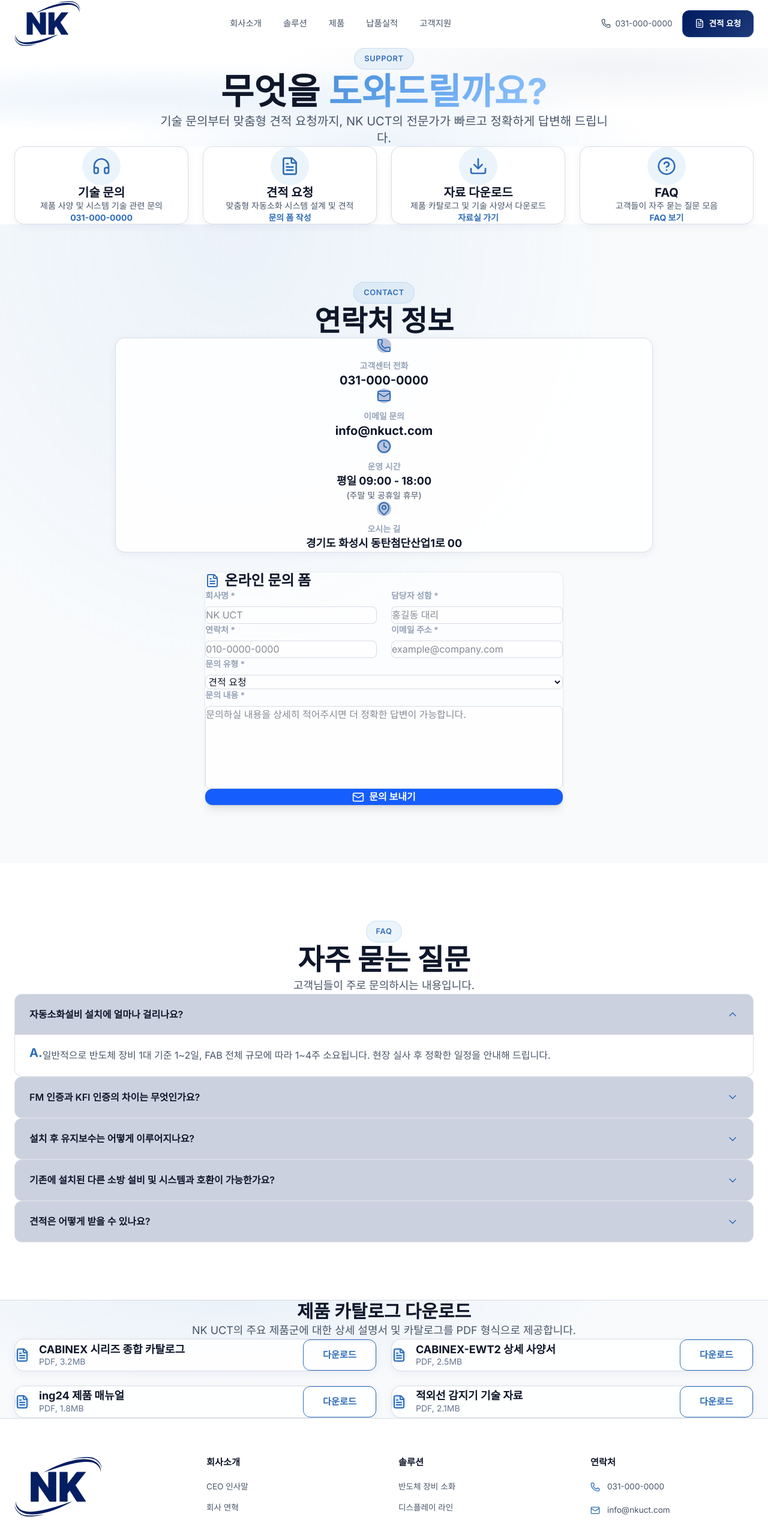
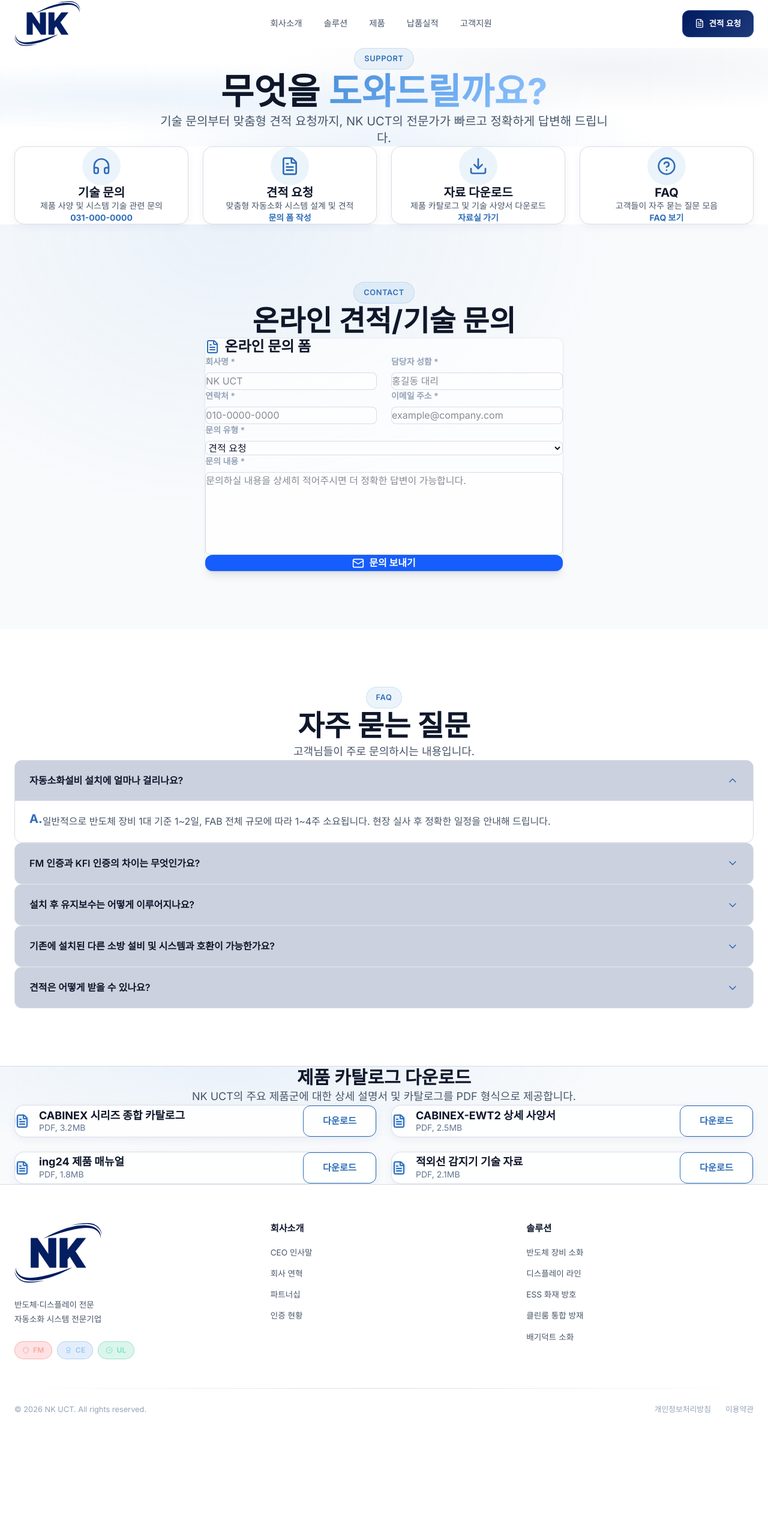
Before and after one commit to Junnn123124/nk-hp, a Next.js app in the folder nkuct-website/: page /support in a window 1280 px wide. Shown: the top 2539 px of the page at 60% size. After the commit the page ends 2393 px from the top, so only its background shows below. Built offline with nearby package versions, Linux system fonts and the light colour scheme.

Commit message:
연락정보 삭제 수정

```diff
--- a/nkuct-website/src/app/support/page.tsx
+++ b/nkuct-website/src/app/support/page.tsx
@@ -156,46 +156,10 @@
       <section id="contact-form" className="section-padding bg-section-gradient">
         <div className="container-custom">
           <AnimateOnScroll>
-            <SectionHeader badge="CONTACT" title="연락처 정보" />
+            <SectionHeader badge="CONTACT" title="온라인 견적/기술 문의" />
           </AnimateOnScroll>
 
           <div className="max-w-4xl mx-auto flex flex-col gap-8">
-            <AnimateOnScroll delay={100} className="w-full">
-              <div className="glass-card p-10 flex flex-col justify-center items-center text-center space-y-8">
-                <div className="flex flex-col items-center gap-3">
-                  <div className="p-3 rounded-xl bg-blue-900/30" style={{ color: 'var(--nk-accent)' }}><Phone size={24} /></div>
-                  <div>
-                    <div className="text-sm font-semibold mb-1" style={{ color: 'var(--nk-text-dim)' }}>고객센터 전화</div>
-                    <div className="text-xl font-bold">031-000-0000</div>
-                  </div>
-                </div>
-
-                <div className="flex flex-col items-center gap-3">
-                  <div className="p-3 rounded-xl bg-blue-900/30" style={{ color: 'var(--nk-accent)' }}><Mail size={24} /></div>
-                  <div>
-                    <div className="text-sm font-semibold mb-1" style={{ color: 'var(--nk-text-dim)' }}>이메일 문의</div>
-                    <div className="text-xl font-bold">info@nkuct.com</div>
-                  </div>
-                </div>
-
-                <div className="flex flex-col items-center gap-3">
-                  <div className="p-3 rounded-xl bg-blue-900/30" style={{ color: 'var(--nk-accent)' }}><Clock size={24} /></div>
-                  <div>
-                    <div className="text-sm font-semibold mb-1" style={{ color: 'var(--nk-text-dim)' }}>운영 시간</div>
-                    <div className="text-lg font-bold">평일 09:00 - 18:00</div>
-                    <div className="text-sm mt-1" style={{ color: 'var(--nk-text-muted)' }}>(주말 및 공휴일 휴무)</div>
-                  </div>
-                </div>
-
-                <div className="flex flex-col items-center gap-3">
-                  <div className="p-3 rounded-xl bg-blue-900/30" style={{ color: 'var(--nk-accent)' }}><MapPin size={24} /></div>
-                  <div>
-                    <div className="text-sm font-semibold mb-1" style={{ color: 'var(--nk-text-dim)' }}>오시는 길</div>
-                    <div className="text-lg font-bold">경기도 화성시 동탄첨단산업1로 00</div>
-                  </div>
-                </div>
-              </div>
-            </AnimateOnScroll>
 
             <AnimateOnScroll delay={200} className="w-full lg:w-2/3 mx-auto">
               <div className="glass-panel p-8 md:p-10 border border-blue-900/30 text-left">
--- a/nkuct-website/src/components/Footer.tsx
+++ b/nkuct-website/src/components/Footer.tsx
@@ -56,24 +56,6 @@
             </div>
           </div>
 
-          {/* Contact */}
-          <div>
-            <h4 style={{ fontWeight: 700, fontSize: '0.95rem', marginBottom: '1.25rem', color: 'var(--nk-text)' }}>연락처</h4>
-            <div style={{ display: 'flex', flexDirection: 'column', gap: '1rem' }}>
-              <a href="tel:031-000-0000" style={{ display: 'flex', alignItems: 'center', gap: '0.75rem', color: 'var(--nk-text-muted)', fontSize: '0.85rem', textDecoration: 'none' }}>
-                <Phone size={16} style={{ color: 'var(--nk-accent)' }} />
-                031-000-0000
-              </a>
-              <a href="mailto:info@nkuct.com" style={{ display: 'flex', alignItems: 'center', gap: '0.75rem', color: 'var(--nk-text-muted)', fontSize: '0.85rem', textDecoration: 'none' }}>
-                <Mail size={16} style={{ color: 'var(--nk-accent)' }} />
-                info@nkuct.com
-              </a>
-              <div style={{ display: 'flex', alignItems: 'flex-start', gap: '0.75rem', color: 'var(--nk-text-muted)', fontSize: '0.85rem' }}>
-                <MapPin size={16} style={{ color: 'var(--nk-accent)', flexShrink: 0, marginTop: '2px' }} />
-                경기도 화성시 동탄첨단산업1로 00
-              </div>
-            </div>
-          </div>
         </div>
 
         {/* Bottom Bar */}
--- a/nkuct-website/src/components/Navbar.tsx
+++ b/nkuct-website/src/components/Navbar.tsx
@@ -83,23 +83,7 @@
 
         {/* Desktop CTA */}
         <div className="desktop-cta">
-          <a
-            href="tel:031-000-0000"
-            style={{
-              display: 'flex',
-              alignItems: 'center',
-              gap: '0.5rem',
-              color: 'var(--nk-text-muted)',
-              fontSize: '0.85rem',
-              textDecoration: 'none',
-              transition: 'color 0.2s',
-            }}
-            onMouseEnter={(e) => e.currentTarget.style.color = 'var(--nk-accent)'}
-            onMouseLeave={(e) => e.currentTarget.style.color = 'var(--nk-text-muted)'}
-          >
-            <Phone size={16} />
-            031-000-0000
-          </a>
+
           <Link href="/support" className="btn-primary" style={{ padding: '0.625rem 1.25rem', fontSize: '0.85rem' }}>
             <FileText size={16} />
             견적 요청
```
